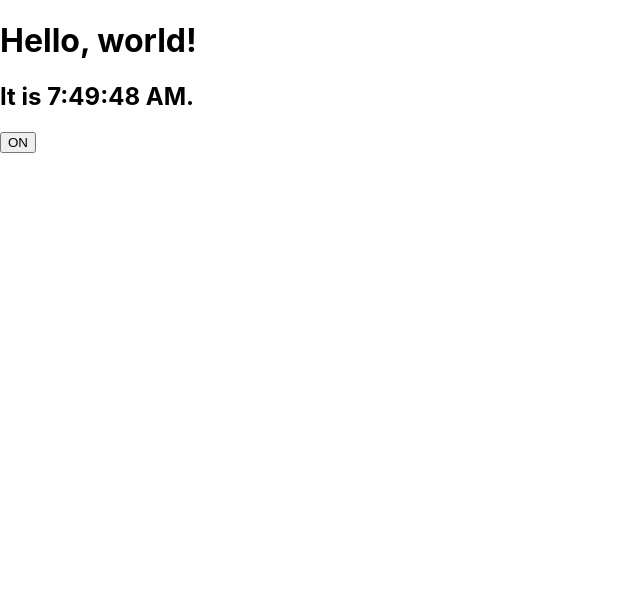
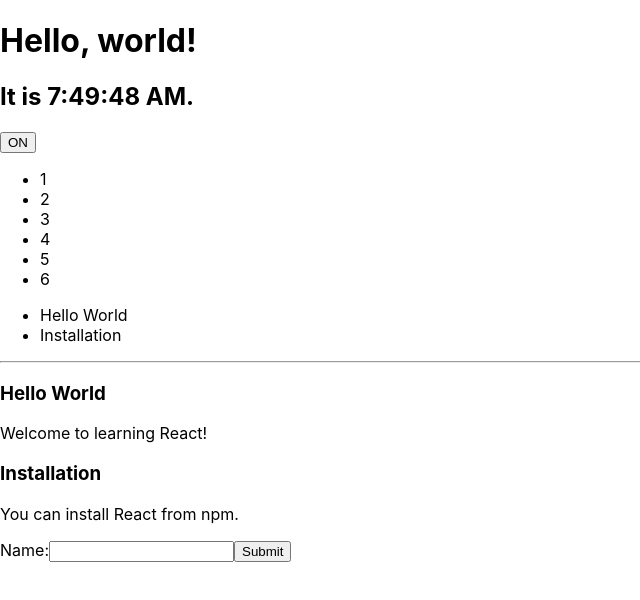
Before and after one commit to SonDinh5310/reactjs-tuts, a React (Create React App) app: page / in a window 1280 px wide. Shown: the top 600 px of the page, without its empty margins (0-640 px from the left). Built offline with nearby package versions, Linux system fonts and the light colour scheme.

Commit message:
commit code

```diff
--- a/src/App.js
+++ b/src/App.js
@@ -81,3 +81,71 @@ export class Toggle extends React.Component {
   }
     */
 }
+
+export function ListExample(props) {
+  const numbers = props.numbers;
+  const listItems = numbers.map((number) => (
+    <li key={number.toString()}>{number}</li>
+  ));
+  return <ul>{listItems}</ul>;
+}
+
+export function Blog(props) {
+  const sidebar = (
+    <ul>
+      {props.posts.map((post) => (
+        <li key={post.id}>{post.title}</li>
+      ))}
+    </ul>
+  );
+
+  const content = props.posts.map((post) => (
+    <div key={post.id}>
+      <h3>{post.title}</h3>
+      <p>{post.content}</p>
+    </div>
+  ));
+
+  return (
+    <div>
+      {sidebar}
+      <hr />
+      {content}
+    </div>
+  );
+}
+
+export class NameForm extends React.Component {
+  constructor(props) {
+    super(props);
+    this.state = { value: "" };
+
+    this.handleChange = this.handleChange.bind(this);
+    this.handleSubmit = this.handleSubmit.bind(this);
+  }
+
+  handleChange(event) {
+    this.setState({ value: event.target.value });
+  }
+
+  handleSubmit(event) {
+    console.log("A name was submitted: " + this.state.value);
+    event.preventDefault();
+  }
+
+  render() {
+    return (
+      <form onSubmit={this.handleSubmit}>
+        <label>
+          Name:
+          <input
+            type="text"
+            value={this.state.value}
+            onChange={this.handleChange}
+          />
+        </label>
+        <input type="submit" value="Submit" />
+      </form>
+    );
+  }
+}
--- a/src/index.js
+++ b/src/index.js
@@ -1,12 +1,20 @@
 import React from "react";
 import ReactDOM from "react-dom";
 import "./index.css";
-import Clock, { Toggle } from "./App";
+import Clock, { Toggle, ListExample, Blog, NameForm } from "./App";
 
+const numbers = [1, 2, 3, 4, 5, 6];
+const posts = [
+  { id: 1, title: "Hello World", content: "Welcome to learning React!" },
+  { id: 2, title: "Installation", content: "You can install React from npm." },
+];
 ReactDOM.render(
-    <>
-        <Clock></Clock>
-        <Toggle></Toggle>
-    </>,
-    document.getElementById("root")
+  <>
+    <Clock></Clock>
+    <Toggle></Toggle>
+    <ListExample numbers={numbers}></ListExample>
+    <Blog posts={posts}></Blog>
+    <NameForm></NameForm>
+  </>,
+  document.getElementById("root")
 );
```
Lines whose indentation alone changed are shown as unchanged.
